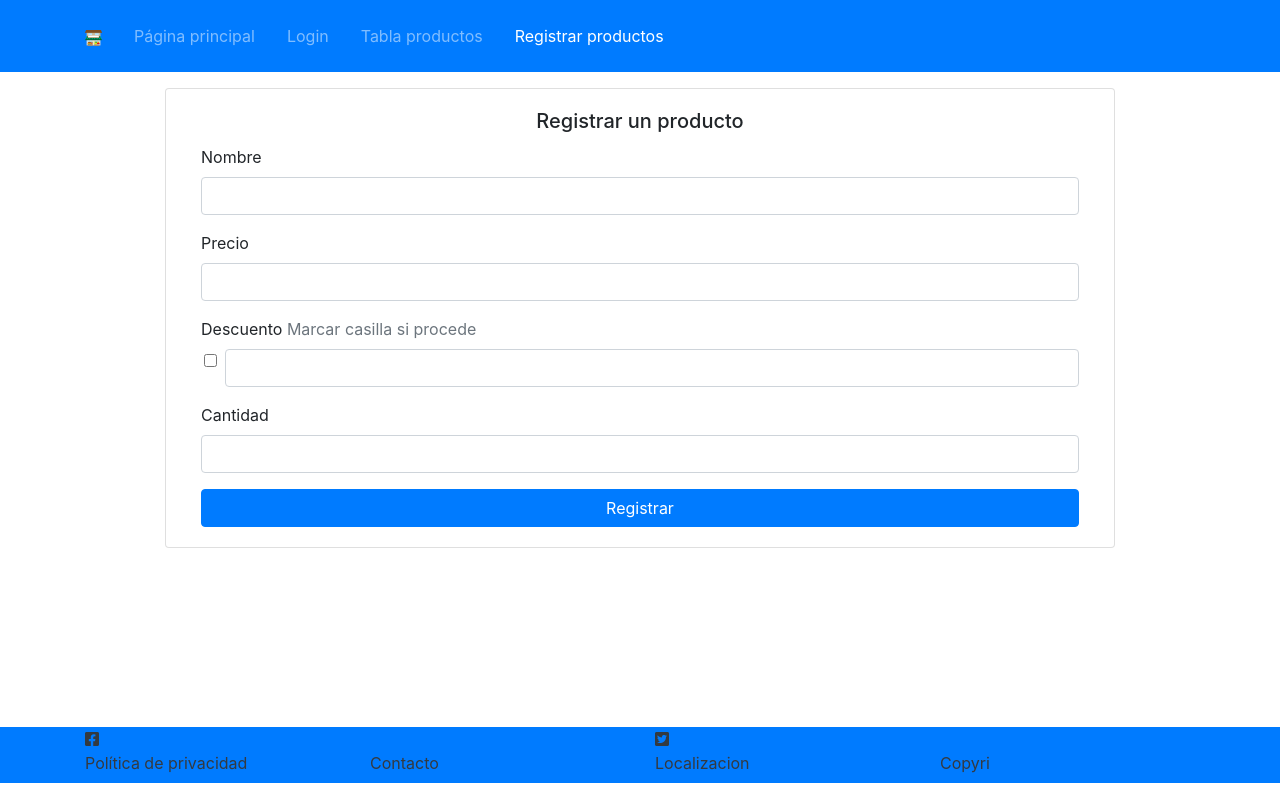
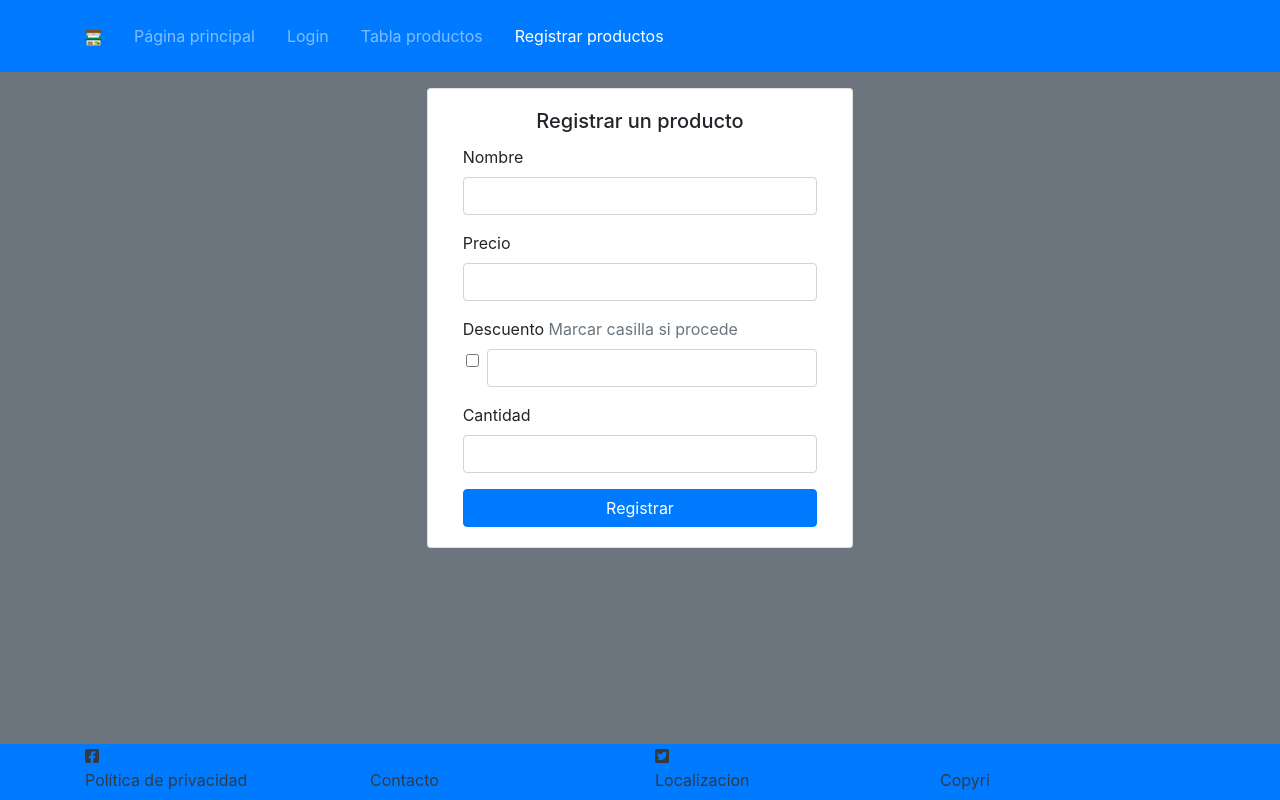
Before and after one commit to JosebaMerino/UF2217_Joseba_Merino_Pina, a plain HTML site: page html/productos/registrar.html in a window 1280 px wide. Drawn offline with Linux system fonts and the light colour scheme; files that its build step writes are made by us from their sources.

Commit message:
Pequeños cambios y decoraciones

```diff
--- a/css/styles.css
+++ b/css/styles.css
@@ -57,6 +57,7 @@ Clases
 
 .main {
     min-height: 81.9vh;
+    margin-bottom: 7vh;
 }
 
 .producto {
@@ -168,4 +169,11 @@ Clases
 
 .footer {
     min-height: 7vh;
+    position: fixed;
+    bottom: 0;
+    left: 0;
+
+    display: inline-block;
+    width: 100vw;
+    z-index: 100;
 }
--- a/html/productos/registrar.html
+++ b/html/productos/registrar.html
@@ -12,8 +12,8 @@
     <link rel="stylesheet" href="https://cdnjs.cloudflare.com/ajax/libs/font-awesome/5.11.2/css/all.css">
     <link rel="stylesheet" href="css/styles.css">
 </head>
-<body>
-    <nav class="navbar navbar-expand-lg navbar-dark bg-primary">
+<body class="bg-secondary">
+    <nav class="navbar navbar-expand-lg navbar-dark bg-primary sticky-top">
         <div class="container">
             <a href="index.html" class="navbar-brand">
                 <img src="images/logo.png" alt="" class="img-logo">
@@ -44,9 +44,9 @@
         <!-- .container -->
     </nav>
 
-    <main class="container main">
+    <main class="container-fluid main">
         <div class="row justify-content-center">
-        <div class="col-10 card mt-3">
+        <div class="col-12 col-sm-9 col-lg-6 col-xl-4 card mt-3">
             <div class="card-body">
             <h5 class="card-title text-center"> Registrar un producto</h5>
             <form action="/html/productos/registrar.html">
```
Also changed, not shown: html/login.html (+3 -3 lines), html/productos/index.html (+2 -2 lines), index.html (+3 -3 lines).
